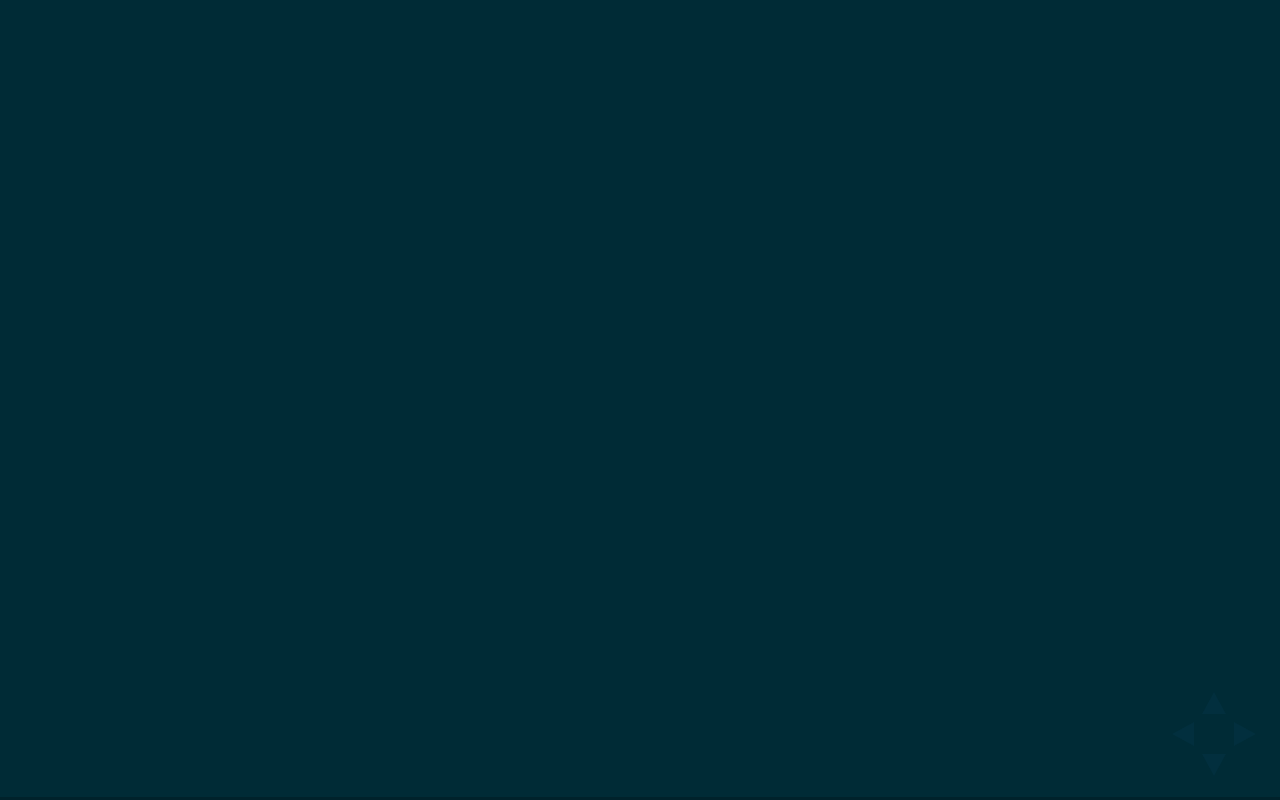
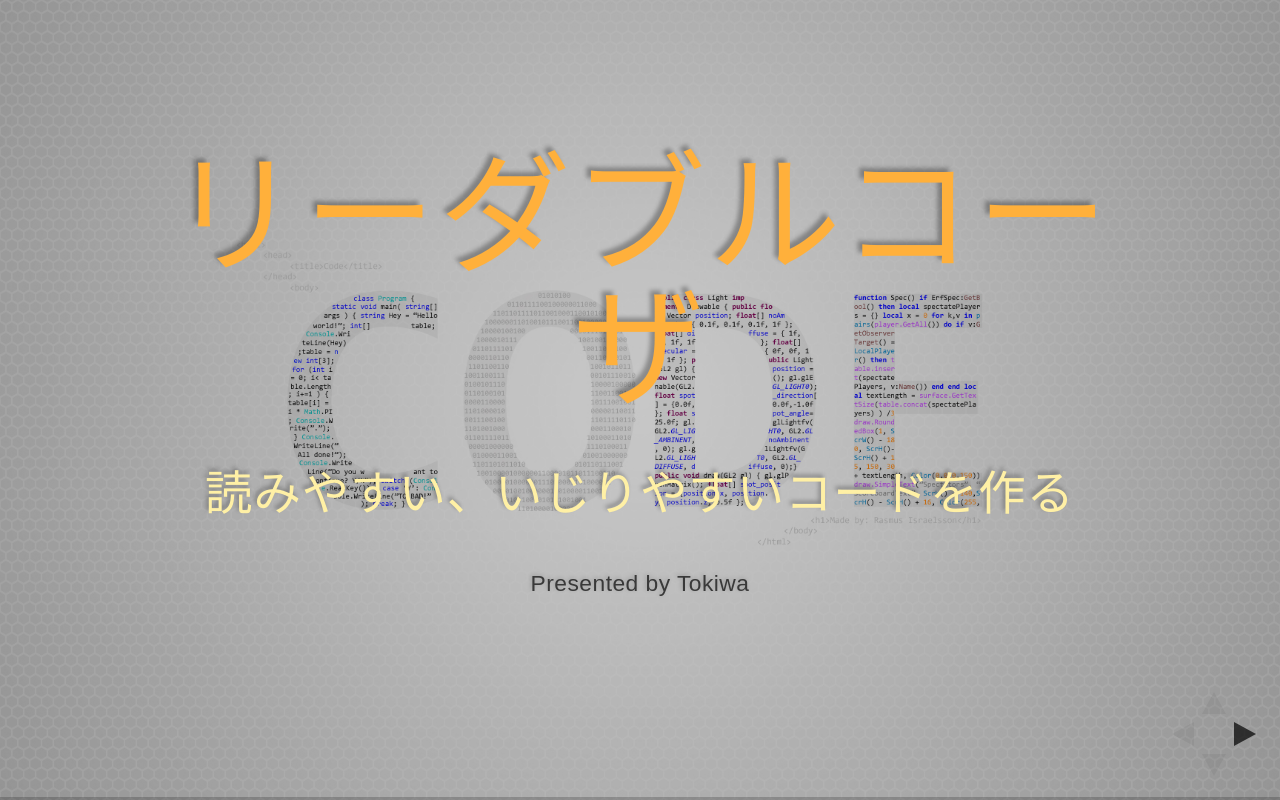
Before and after one commit to TokiwaTools/lecture_tools, a website: page index.html in a window 1280 px wide. Drawn offline with Linux system fonts and the light colour scheme.

Commit message:
add title

```diff
--- a/index.html
+++ b/index.html
@@ -6,7 +6,7 @@
 		<title>リーダブルコーザ</title>
 
 		<link rel="stylesheet" href="css/reveal.css">
-		<link rel="stylesheet" href="css/theme/moon-rev.css">
+		<link rel="stylesheet" href="css/theme/programmer-rev.css">
 
 		<!-- Theme used for syntax highlighting of code -->
 		<link rel="stylesheet" href="lib/css/zenburn.css">
@@ -23,7 +23,18 @@
 	<body>
 		<div class="reveal">
 			<div class="slides">
-				<section data-markdown="slide.md" deta-separator="^\n---\n$" data-separator-vertical="^\n\|\|\|\n$" data-separator-notes="^Note:" data-prevent-swipe data-transition="fade" data-transition-speed="fast"></section>
+				<section data-prevent-swipe data-transition="concave" data-background-image="images/background_code.png">
+					<h1 style="color: #FFB03B; text-shadow: -4px -4px 4px rgba(0, 0, 0, 0.3)">
+						リーダブルコーザ
+					</h1>
+					<h3 style="color: #FFF0A5; text-shadow: -2px -3px 4px rgba(0, 0, 0, 0.3)">
+						読みやすい、いじりやすいコードを作る
+					</h3>
+					<h6 style="color: #393939; text-shadow: -1px -1px 4px rgba(0, 0, 0, 0.2)">
+						Presented by Tokiwa
+					</h6>
+				</section>
+				<section data-markdown="main.md" deta-separator="^\n---\n$" data-separator-vertical="^\n\|\|\|\n$" data-separator-notes="^Note:" data-prevent-swipe data-transition="fade" data-transition-speed="fast"></section>
 			</div>
 		</div>
 
--- /dev/null
+++ b/main.md
@@ -0,0 +1,3 @@
+# リーダブルコーザ
+
+### 読みやすい、いじりやすいコードを作る
```
Also changed, not shown: images/background-gas.jpg (deleted), images/background_code.png (added), images/code.jpg (added), images/gas-icon.png (deleted), images/gas.jpg (deleted), images/list-system.png (deleted), slide.md (deleted).
